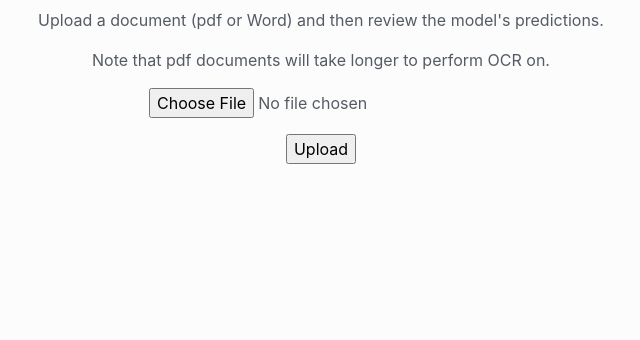
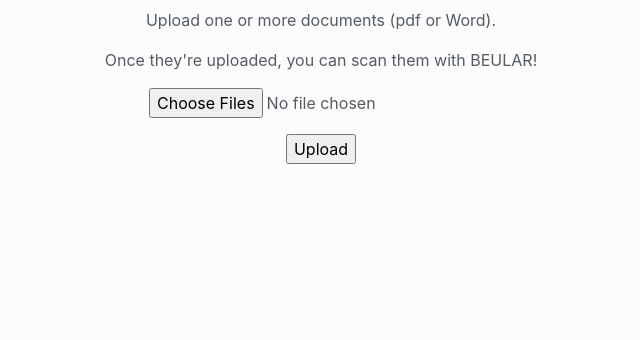
Before and after one commit to csmcallister/beular, a Flask app: page /scan in a window 1280 px wide. Shown: the part 154-494 px from the top of the page, without its empty margins (319-959 px from the left). Run offline with Flask 2, Linux system fonts and the light colour scheme; parts of the project's set-up code (start-up, migrations or seed data) failed here and were passed over; some libraries are stand-ins or nearby versions.

Commit message:
ENH: support multi-doc upload and review

```diff
--- a/app/main/routes.py
+++ b/app/main/routes.py
@@ -1,10 +1,9 @@
+import glob
 import os
 
 from flask import (
     current_app,
-    flash,
     jsonify,
-    redirect,
     render_template,
     request
 )
@@ -34,46 +33,51 @@ def about():
 
 @bp.route('/scan', methods=['GET'])
 def scan():
-    return render_template('scan.html')
+    return render_template('scan.html', results=None)
 
 
 @bp.route('/scan_doc', methods=['POST'])
 def scan_doc():
-    doc_path = os.path.join(current_app.config['UPLOAD_FOLDER'], 'doc.txt')
-    with open(doc_path, 'r') as f:
-        lines = f.readlines()
-    results = models.predict(lines, current_app)
-    return render_template('scan.html', results=results)
+    docs = glob.glob(f"{current_app.config['UPLOAD_FOLDER']}/*.txt")
+    doc_names = []
+    results = []
+    for doc in docs:
+        with open(doc, 'r') as f:
+            lines = f.readlines()
+        _results = models.predict(lines, current_app)
+        results.append(_results)
+        os.remove(doc)
+        doc_name = doc.replace("-", ".").replace(".txt", "")
+        doc_names.append(os.path.basename(doc_name))
+
+    return render_template('scan.html', results=results, doc_names=doc_names)
 
 
 @bp.route('/upload_doc', methods=['POST'])
 def upload_doc():
-    if 'file' not in request.files:
-        flash("No file part")
-        return redirect(request.url)
-    f = request.files['file']
-    if f.filename == '':
-        flash("No document selected for uploading")
-        return redirect(request.url)
-    if f and allowed_file(f.filename) and secure_filename(f.filename):
-        file_path = os.path.join(
-            current_app.config['UPLOAD_FOLDER'],
-            f.filename
-        )
-        f.save(file_path)
-        text = models.read_doc(file_path)
-        filename = 'doc.txt'
-        txt_file = os.path.join(current_app.config['UPLOAD_FOLDER'], filename)
-        with open(txt_file, 'w') as txt:
-            txt.write(text)
-        try:
-            os.remove(file_path)
-        except FileNotFoundError:
-            pass
-        return render_template('scan.html', filename=f.filename)
-    else:
-        flash('Allowed document types are pdf, doc and docx')
-        return redirect(request.url)
+    uploaded_files = request.files.getlist('file')
+    filenames = []
+    for i, f in enumerate(uploaded_files):
+        if f and allowed_file(f.filename) and secure_filename(f.filename):
+            filenames.append(f.filename)
+            file_path = os.path.join(
+                current_app.config['UPLOAD_FOLDER'],
+                f.filename
+            )
+            f.save(file_path)
+            text = models.read_doc(file_path)
+            old_name, old_ext = f.filename.split(".")
+            new = f'{old_name}-{old_ext}.txt'
+            txt_file = os.path.join(current_app.config['UPLOAD_FOLDER'], new)
+
+            with open(txt_file, 'w') as txt:
+                txt.write(text)
+            try:
+                os.remove(file_path)
+            except FileNotFoundError:
+                pass
+
+    return render_template('scan.html', filenames=filenames, results=None)
 
 
 @bp.route('/to_s3', methods=['POST'])
--- a/app/static/js/scan.js
+++ b/app/static/js/scan.js
@@ -3,7 +3,8 @@ $(function () {
   })
 
 $('.modal').on('show.bs.modal', function (event) {
-    let clauseCard = $(event.relatedTarget) // card that triggered the modal
+    // POST feedback to Redis Queue
+    let clauseCard = $(event.relatedTarget)
     let clause  = clauseCard.text()
     let modal = $(this)
     $('.validation').on('click', (e) => {
@@ -23,3 +24,18 @@ $('.modal').on('show.bs.modal', function (event) {
       });
     })
 })
+
+$('#docList a').on('click', function (e) {
+  e.preventDefault()
+  $(this).tab('show')
+  let doc_id = $(this).text().replace(".", "\\.")
+
+  $(".to-hide").each(function(){
+    if (! $(this).hasClass('d-none') ) {
+      $(this).addClass('d-none')
+    }
+  })
+
+  let target = $(`#${doc_id}`)
+  target.toggleClass('d-none')
+})
--- a/app/templates/about.html
+++ b/app/templates/about.html
@@ -14,6 +14,11 @@
              <h1 id="title">About</h1>
            </header>
            <p>Binarization of End User License Agreement Regression - BEULAR</p>
+           <h2>Usage</h2>
+            <p>You can upload one or more documents on the Scan Page</p>
+            <p>When you upload a document, the text is extracted and parsed to find clauses.</p>
+            <p>Once this process completes, you can scan the clauses using the model.</p>
+            <p>Once the predictions are ready, each clause for each document will be displayed. You can click on individual cards to inspect the model's decision and see which words/phrases influenced the model's decision. You can also provide feedback in the form of comments and agreeing or disagreeing with the prediction. If you've set your AWS credentials with this application and specified a pre-existing S3 bucket, that data will get pushed to cloud where you can perform additional model training!</p>
          </div>
       </div>
     </div>
--- a/app/templates/includes/upload_doc.html
+++ b/app/templates/includes/upload_doc.html
@@ -16,7 +16,7 @@
 	<form method="post" action="/upload_doc" enctype="multipart/form-data">
 		<dl>
 			<p>
-				<input id="fileInput" type="file" name="file" autocomplete="off" required>
+				<input id="fileInput" type="file" name="file" multiple="" autocomplete="off" required>
 			</p>
 		</dl>
 		<p>
--- a/app/templates/scan.html
+++ b/app/templates/scan.html
@@ -14,65 +14,98 @@
             <header>
               <h1 id="title">Scan a Document</h1>
             </header>
-            {% if not results and not filename%}
-              <p>Upload a document (pdf or Word) and then review the model's predictions.</p>
-              <p>Note that pdf documents will take longer to perform OCR on.</p>
+            {% if not results and not filenames %}
+              <p>Upload one or more documents (pdf or Word).</p>
+              <p>Once they're uploaded, you can scan them with BEULAR!</p>
               {% include 'includes/upload_doc.html' %}
-            {% elif not results and filename %}
-              <p>{{filename}} uploaded! Scan the Document to generate predictions for each clause.</p>
+            {% elif not results and filenames %}
+              {% for filename in filenames %}
+                <p>{{filename}} uploaded!</p>
+              {% endfor %}
+              <p>Scan the document(s) to generate predictions for each clause.</p>
             {% else %}
-              <p>BEULAR has made predictions for each clause in {{filename}} shown below.</p>
+              <p>BEULAR has made predictions for each clause.</p>
               <p>Yellow cards contain language predicted to be non-compliant.</p>
               <p>Click a card to inspect the model's decision and provide feedback for model retraining.</p>
             {% endif %}
-
          </div>
       </div>
 
-        {% if filename %}
+        {% if filenames %}
         <div class="row align-items-center">
           <div class="col text-center">
             <form id="scan" method="post" action="/scan_doc" enctype="multipart/form-data">
               <p>
-                <input type="submit" value="Scan Document" onclick="$('#loading').show();">
+                <input type="submit" value="Scan Document(s)" onclick="$('#loading').show();">
               </p>
             </form>
             <div id="loading" style="display:none;"><img src="{{ url_for('static', filename='images/loading.gif') }}"" alt="Loading!"/></div>
           </div>
+
+        {% elif results %}
+
+          <div class="card text-center">
+            <div class="card-header">
+              <ul id="docList" class="nav nav-tabs card-header-tabs">
+                {% for result in results %}
+                <li class="nav-item">
+                  {% if loop.index == 1 %}
+                    <a class="nav-link active" href="#{{ doc_names[loop.index - 1] }}" role="tab" aria-controls="{{ doc_names[loop.index - 1] }}" aria-selected="true">{{ doc_names[loop.index - 1] }}</a>
                   {% else %}
+                    <a class="nav-link" href="#{{ doc_names[loop.index - 1] }}" role="tab" aria-controls="{{ doc_names[loop.index - 1] }}" aria-selected="false">{{ doc_names[loop.index - 1] }}</a>
+                  {% endif %}
+                </li>
+                {% endfor %}
+              </ul>
+            </div>
+
+              {% for result in results %}
+              {% set outer_loop = loop %}
+
+                  {% if outer_loop.index == 1 %}
+                    <div class="card-body to-hide active" id="{{ doc_names[outer_loop.index - 1] }}" role="tabpanel">
+                  {% else %}
+                    <div class="card-body to-hide d-none" id="{{ doc_names[outer_loop.index - 1] }}" role="tabpanel">
+                  {% endif %}
+                  <div class="tab-pane"></div>
+                  <div class="tab-content">
+                  <h5 class="card-title">{{ doc_names[outer_loop.index - 1] }}</h5>
                   <div class="col text-left">
-          {% for result in results %}
-            {% if result['y_pred'] == 1 %}
+                    {% for r in result %}
+
+                      {% if r['y_pred'] == 1 %}
                         <div class="card text-white bg-warning mb-3 hoverable" style="cursor: pointer;">
-                <div class="card-body" data-toggle="modal" data-target="#predictionModal{{ loop.index }}">
-                  {{ result['line'] }}
+                          <div class="card-body" data-toggle="modal" data-target="#predictionModal{{ outer_loop.index }}{{ loop.index }}">
+                            {{ r['line'] }}
                           </div>
                         </div>
                       {% else %}
                         <div class="card bg-light mb-3 hoverable" style="cursor: pointer;">
-                <div class="card-body" data-toggle="modal" data-target="#predictionModal{{ loop.index }}">
-                  {{ result['line'] }}
+                          <div class="card-body" data-toggle="modal" data-target="#predictionModal{{ outer_loop.index }}{{ loop.index }}">
+                            {{ r['line'] }}
                           </div>
                         </div>
                       {% endif %}
 
                       <!-- Modal -->
-              <div class="modal fade" id="predictionModal{{ loop.index }}" tabindex="-1" role="dialog" aria-labelledby="predictionModalLabel{{ loop.index }}" aria-hidden="true">
+                      <div class="modal fade" id="predictionModal{{ outer_loop.index }}{{ loop.index }}" tabindex="-1" role="dialog" aria-labelledby="predictionModalLabel{{ outer_loop.index }}{{ loop.index }}" aria-hidden="true">
                         <div class="modal-dialog" role="document">
                           <div class="modal-content">
                             <div class="modal-header">
-                      <h5 class="modal-title" id="predictionModalLabel{{ loop.index }}">Prediction Details</h5>
+                              <h5 class="modal-title" id="predictionModalLabel{{ outer_loop.index }}{{ loop.index }}">Prediction Details</h5>
                               <button type="button" class="close" data-dismiss="modal" aria-label="Close">
                                 <span aria-hidden="true">&times;</span>
                               </button>
                             </div>
                             <div class="modal-body">
                               <h5>Original Clause Text</h5>
-                      <p>{{ result['line'] }}</p>
+                              <p>{{ r['line'] }}</p>
                               <h5>Feature Importances</h5>
-                      <div>{{result['expl']|safe}}</div>
+                              <p>The model's decision is explained here.</p>
+                              <p>Below, you can see the weight of each word/phrase in the decision. Hover over highlighted words to see that word's importance score.</p>
+                              <div>{{r['expl']|safe}}</div>
                               <div class="form-group">
-                        <label for="message-text" class="col-form-label">Feedback:</label>
+                                <label for="message-text" class="col-form-label">Feedback for Model retraining:</label>
                                 <textarea class="form-control" id="message-text"></textarea>
                               </div>
                             </div>
@@ -85,7 +118,14 @@
                         </div>
                       </div>
                       {% endfor %}
+
+
                     </div>
+                  </div>
+                </div>
+              {% endfor %}
+            </div>
+
         {% endif %}
 
       </div>
```
Lines whose indentation alone changed are shown as unchanged.
